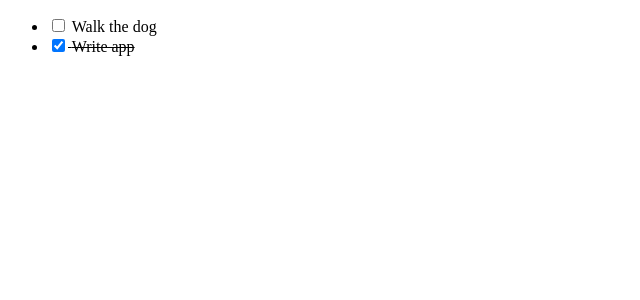
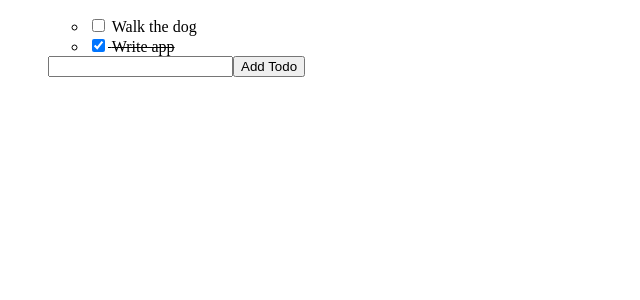
Before and after one commit to 5iveemmy/TypeScript-Todo, a React (Create React App) app: page / in a window 1280 px wide. Shown: the top 300 px of the page, without its empty margins (0-640 px from the left). Built offline with nearby package versions, Linux system fonts and the light colour scheme.

Commit message:
create AddTodoForm

```diff
--- /dev/null
+++ b/src/AddTodoForm.tsx
@@ -0,0 +1,10 @@
+import React from "react";
+
+export const AddTodoForm: React.FC = () => {
+  return (
+    <form>
+      <input type="text" />
+      <button type="submit">Add Todo</button>
+    </form>
+  );
+};
--- a/src/App.tsx
+++ b/src/App.tsx
@@ -1,5 +1,6 @@
 import React, { useState } from "react";
-import { TodoListItem } from "./TodoListItem";
+import { AddTodoForm } from "./AddTodoForm";
+import { TodoList } from "./TodoList";
 
 const initialTodos: Todo[] = [
   {
@@ -29,8 +30,8 @@
   };
   return (
     <ul>
-      <TodoListItem todo={todos[0]} toggleTodo={toggleTodo} />
-      <TodoListItem todo={todos[1]} toggleTodo={toggleTodo} />
+      <TodoList todos={todos} toggleTodo={toggleTodo} />
+      <AddTodoForm />
     </ul>
   );
 }
```
